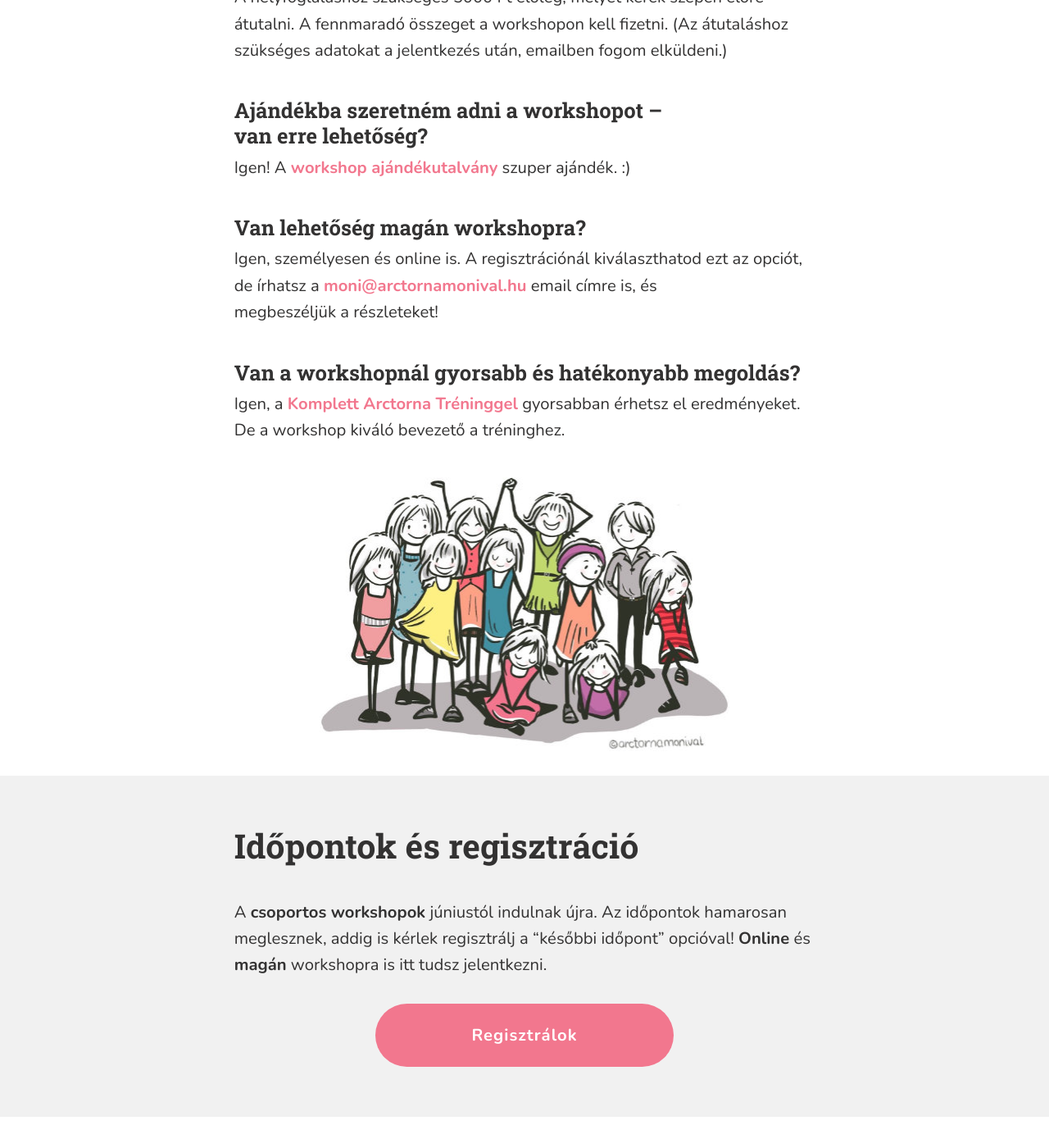
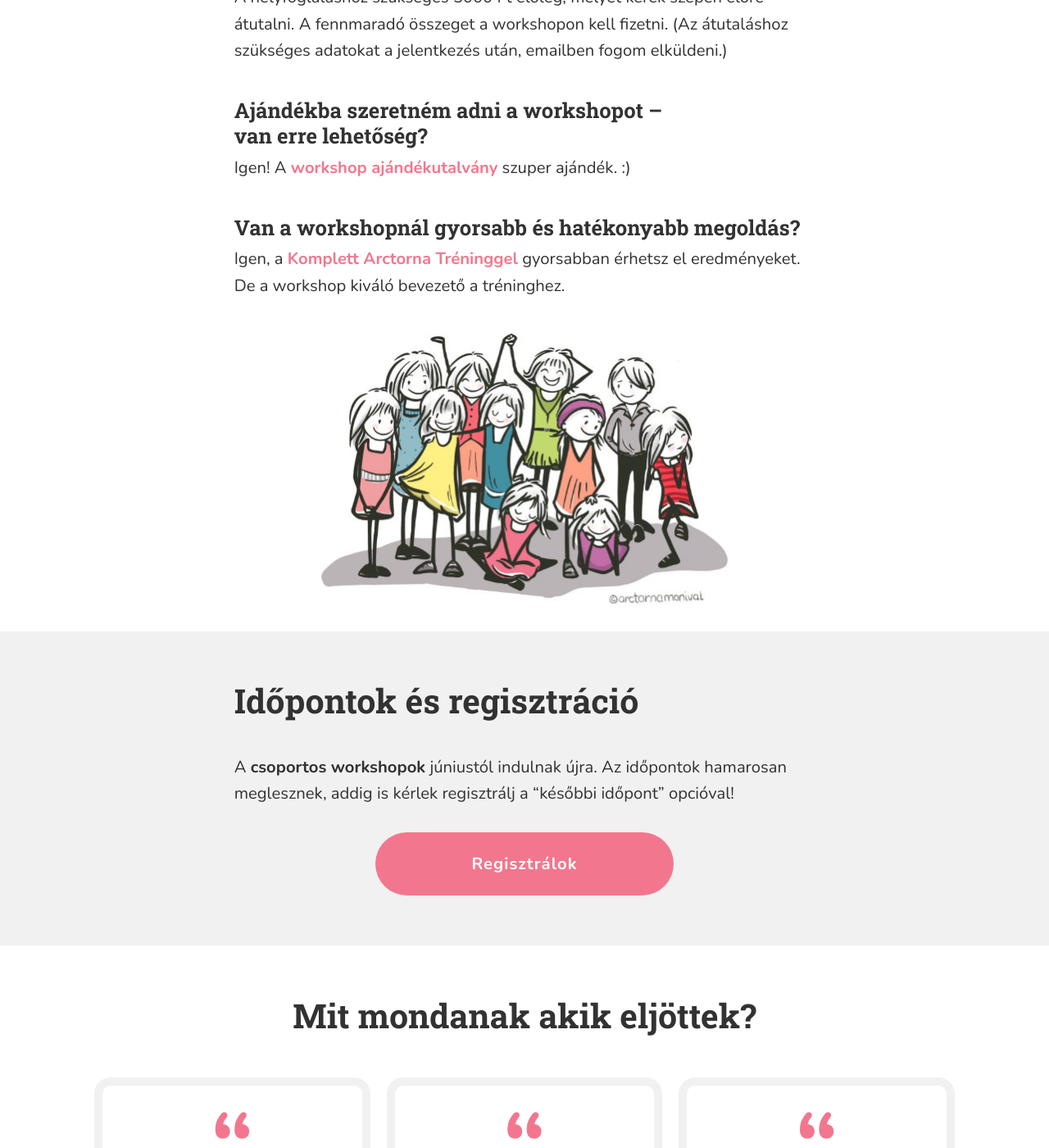
Before and after one commit to monikamudra/arctorna, a Jekyll site: the page built from workshop.md, in a window 1280 px wide and 1400 px high, scrolled down 1762 px. Shown: the whole window at 82% size. Built offline with Jekyll 4.4.1, drawn with Linux system fonts in a browser that asks for light colours.

Commit message:
Remove online and private workshop options

```diff
--- a/_includes/workshop-details.md
+++ b/_includes/workshop-details.md
@@ -30,12 +30,6 @@ elküldeni.)
 
 Igen! A  [workshop ajándékutalvány][utalvany] szuper ajándék. :)
 
-### Van lehetőség magán workshopra?
-
-Igen, személyesen és online is. A regisztrációnál kiválaszthatod ezt az opciót,
-de írhatsz a [moni@arctornamonival.hu][email]
-email címre is, és megbeszéljük&nbsp;a&nbsp;részleteket!
-
 ### Van a workshopnál gyorsabb és hatékonyabb&nbsp;megoldás?
 
 Igen, a [Komplett Arctorna Tréninggel][trening]
--- a/_layouts/workshop.html
+++ b/_layouts/workshop.html
@@ -76,8 +76,7 @@ training_text:
     <div class="c-ContentBlock u-MarginTop">
       A <strong>csoportos workshopok</strong> júniustól indulnak újra. Az
       időpontok hamarosan meglesznek, addig is kérlek regisztrálj a “későbbi
-      időpont” opcióval! <strong>Online</strong> és <strong>magán</strong>
-      workshopra is itt tudsz jelentkezni.
+      időpont” opcióval!
     </div>
     <div class="c-ContentBlock c-ContentBlock--Centered u-MarginTopLarge">
       <a class="c-Button" href="{{ site.data.workshop.registration_link }}"
```
